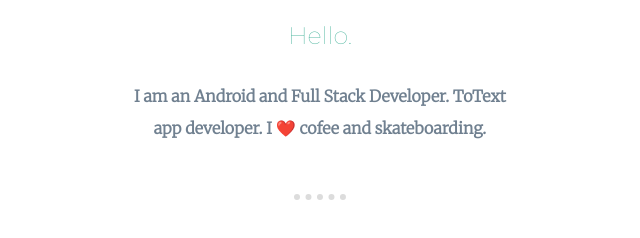
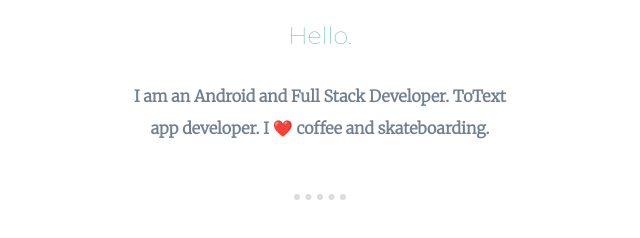
Before and after one commit to jamesabraham-era/CSS-My-Site, a plain HTML site: page index.html in a window 1280 px wide. Shown: the part 1040-1278 px from the top of the page, 320-960 px from the left. Drawn offline with Linux system fonts and the light colour scheme.

Commit message:
After CSS(3)

```diff
--- a/index.html
+++ b/index.html
@@ -29,7 +29,7 @@ Created by James
     <div class="profile">
       <img class="profile-image" src="css/images/circle-cropped.png" alt="James's image">
       <h2>Hello.</h2>
-      <p class="intro">I am an Android and Full Stack Developer. ToText app developer. I ❤️ cofee and skateboarding. </p>
+      <p class="intro">I am an Android and Full Stack Developer. ToText app developer. I ❤️ coffee and skateboarding. </p>
     </div>
     <hr>
     <div class="skills">
```
